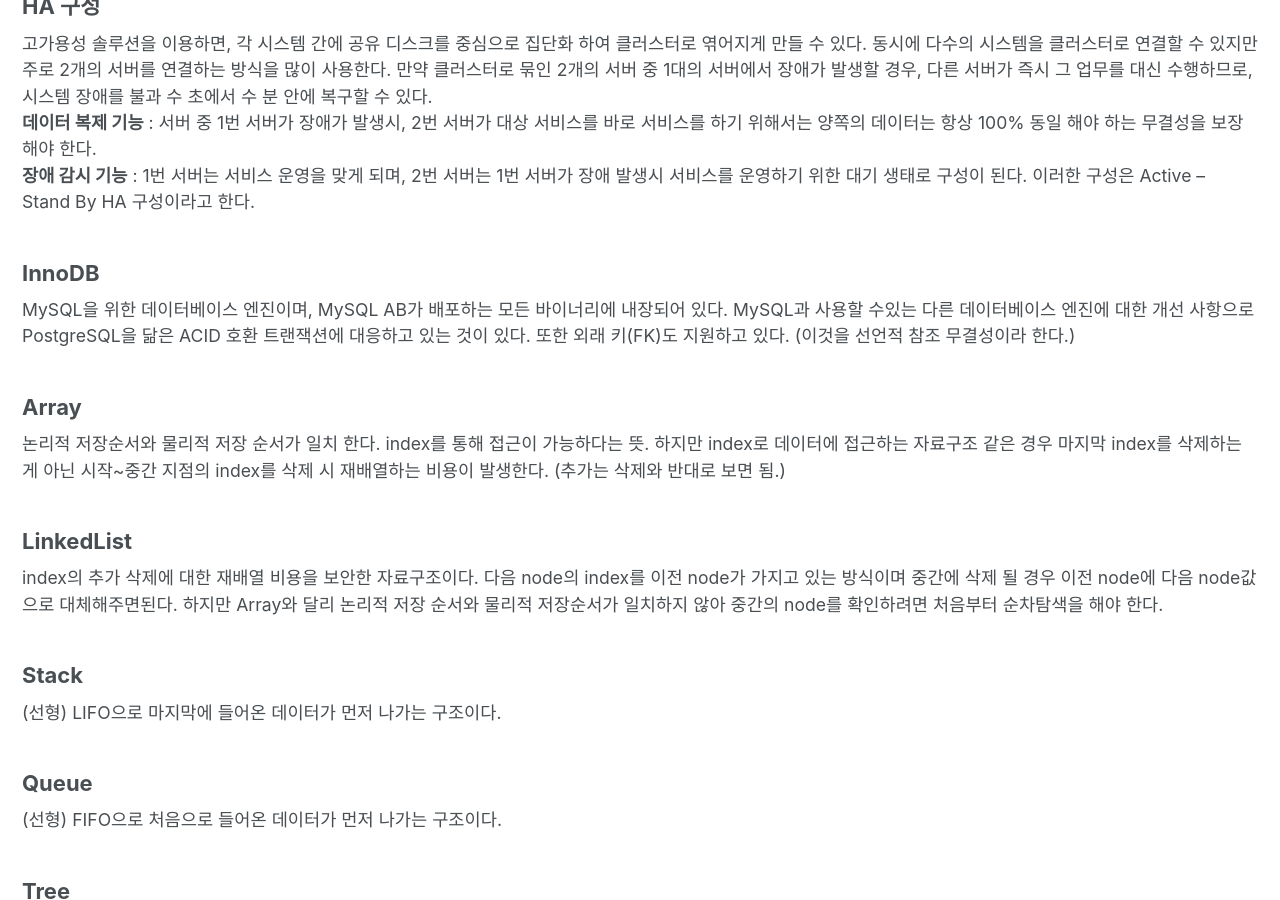
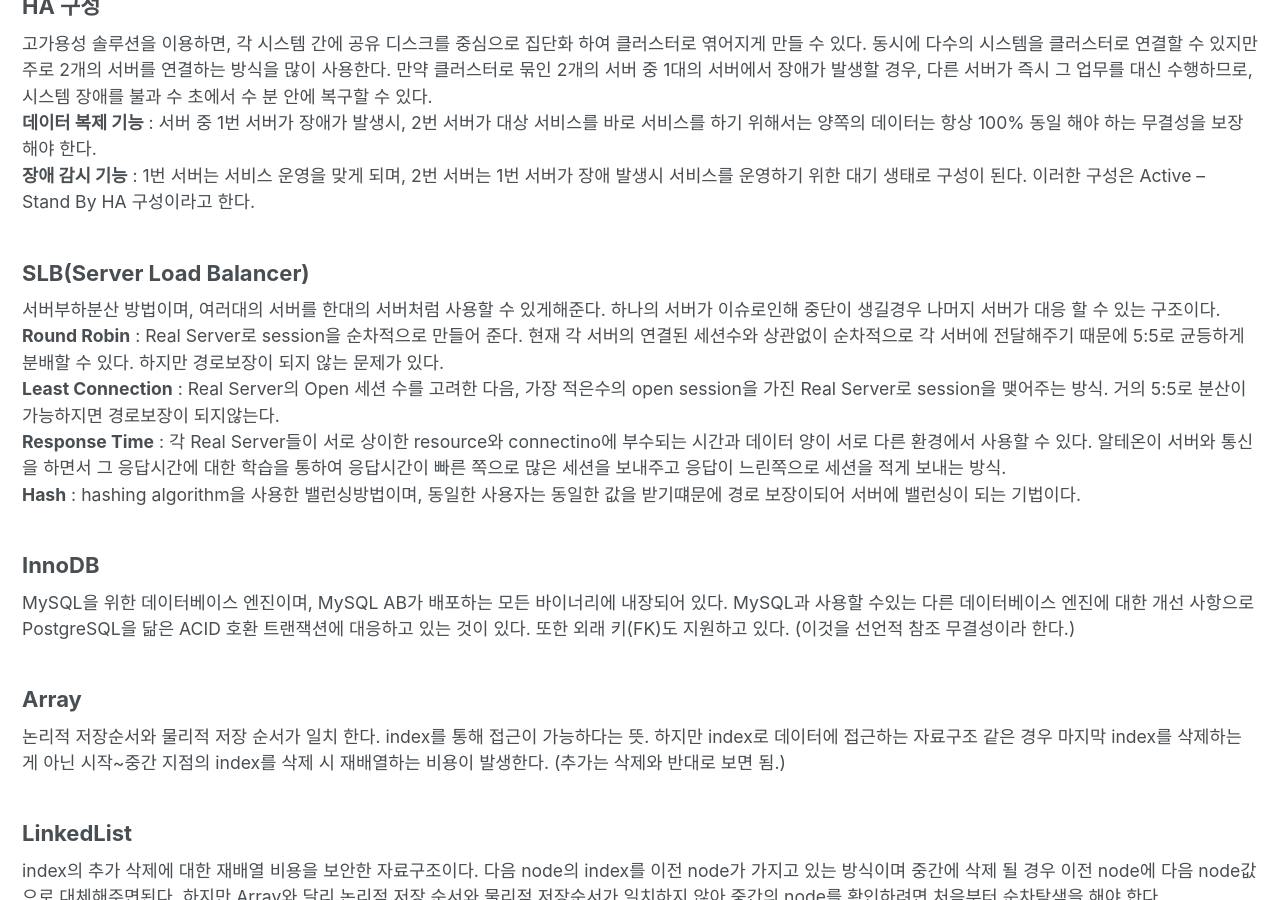
Before and after one commit to sksggg123/sksggg123.github.io, a Jekyll site: the page built from _posts/Etc/2019-05-12-java-tech-interview.md, in a window 1280 px wide and 900 px high, scrolled down 6506 px. Built offline with Jekyll 4.4.1, drawn with Linux system fonts in a browser that asks for light colours; cached includes are drawn as plain includes; nearby versions of some CDN libraries; comment, search, counter and statistics services are not loaded; some of the changed text lies outside the part shown.

Commit message:
tech interview 정리 - 정리추가

```diff
--- a/_posts/Etc/2019-05-12-java-tech-interview.md
+++ b/_posts/Etc/2019-05-12-java-tech-interview.md
@@ -202,6 +202,13 @@ API연동을 지원합니다.
 **데이터 복제 기능** : 서버 중 1번 서버가 장애가 발생시, 2번 서버가 대상 서비스를 바로 서비스를 하기 위해서는 양쪽의 데이터는 항상 100% 동일 해야 하는 무결성을 보장 해야 한다.
 **장애 감시 기능** : 1번 서버는 서비스 운영을 맞게 되며, 2번 서버는 1번 서버가 장애 발생시 서비스를 운영하기 위한 대기 생태로 구성이 된다. 이러한 구성은 Active – Stand By HA 구성이라고 한다.
 
+### SLB(Server Load Balancer)
+서버부하분산 방법이며, 여러대의 서버를 한대의 서버처럼 사용할 수 있게해준다. 하나의 서버가 이슈로인해 중단이 생길경우 나머지 서버가 대응 할 수 있는 구조이다.
+**Round Robin** : Real Server로 session을 순차적으로 만들어 준다. 현재 각 서버의 연결된 세션수와 상관없이 순차적으로 각 서버에 전달해주기 때문에 5:5로 균등하게 분배할 수 있다. 하지만 경로보장이 되지 않는 문제가 있다.
+**Least Connection** : Real Server의 Open 세션 수를 고려한 다음, 가장 적은수의 open session을 가진 Real Server로 session을 맺어주는 방식. 거의 5:5로 분산이 가능하지면 경로보장이 되지않는다.
+**Response Time** : 각 Real Server들이 서로 상이한 resource와 connectino에 부수되는 시간과 데이터 양이 서로 다른 환경에서 사용할 수 있다. 알테온이 서버와 통신을 하면서 그 응답시간에 대한 학습을 통하여 응답시간이 빠른 쪽으로 많은 세션을 보내주고 응답이 느린쪽으로 세션을 적게 보내는 방식.
+**Hash** : hashing algorithm을 사용한 밸런싱방법이며, 동일한 사용자는 동일한 값을 받기떄문에 경로 보장이되어 서버에 밸런싱이 되는 기법이다.
+
 ### InnoDB
 MySQL을 위한 데이터베이스 엔진이며, MySQL AB가 배포하는 모든 바이너리에 내장되어 있다. MySQL과 사용할 수있는 다른 데이터베이스 엔진에 대한 개선 사항으로 PostgreSQL을 닮은 ACID 호환 트랜잭션에 대응하고 있는 것이 있다. 또한 외래 키(FK)도 지원하고 있다. (이것을 선언적 참조 무결성이라 한다.)
 
@@ -278,3 +285,4 @@ n 개의 원소를 가진 배열을 정렬할 때, 계속해서 바꾸는 것이
 [https://www.youtube.com/watch?v=aOP81IhPOmw](https://www.youtube.com/watch?v=aOP81IhPOmw)
 [https://hoonmaro.tistory.com/19](https://hoonmaro.tistory.com/19)
 [https://www.sharedit.co.kr/posts/53](https://www.sharedit.co.kr/posts/53)
+[https://mani4u.tistory.com/203](https://mani4u.tistory.com/203)
```
